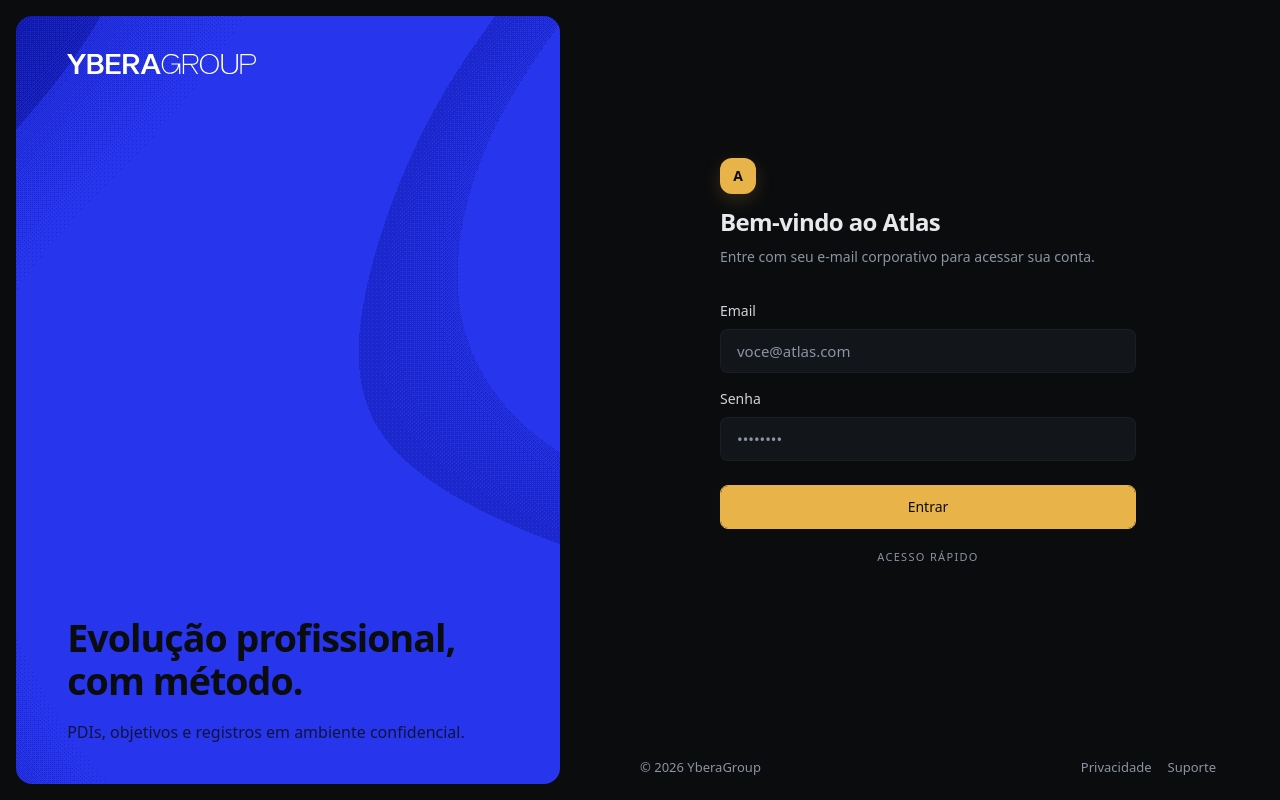
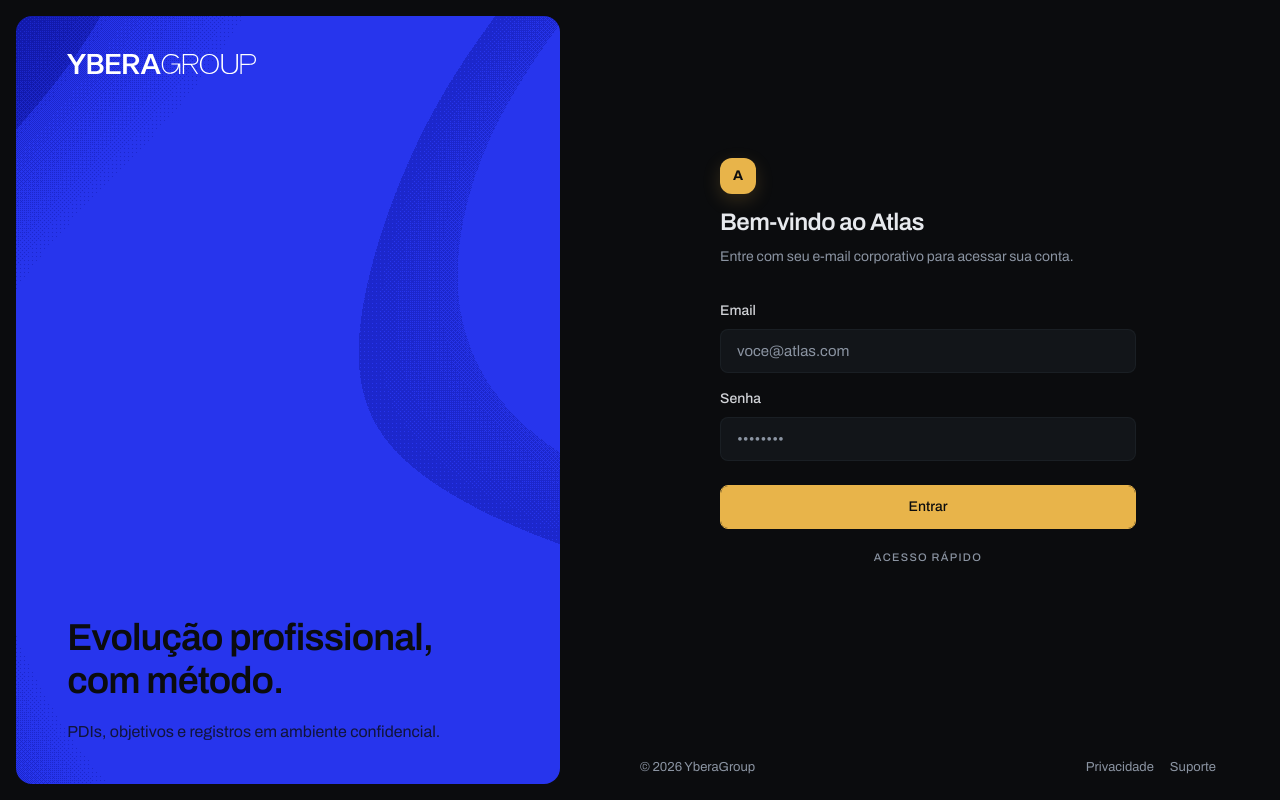
Before and after one commit to urlandesigner/Atlas-repositorio-demandas-, a Next.js app: page /login in a window 1280 px wide. Built offline with nearby package versions, Linux system fonts and the light colour scheme; no server answers.

Commit message:
Remove fonte fantasma CursorGothic e aplica Archivo em body e headings

```diff
--- a/src/app/globals.css
+++ b/src/app/globals.css
@@ -95,11 +95,6 @@
 }
 
 :root {
-  /* Fonte editorial — preservada da paleta anterior; não faz parte do escopo
-     de cor desta task e não é redefinida por tema. */
-  --font-editorial-sans:
-    "CursorGothic", system-ui, "Helvetica Neue", Helvetica, Arial, sans-serif;
-
   /* Superfícies — elevação no escuro é superfície mais clara, não sombra. */
   --background: #0B0C0E;
   --card: #121519;
@@ -279,7 +274,7 @@
   }
   body {
     @apply bg-background text-foreground;
-    font-family: var(--font-editorial-sans);
+    font-family: var(--font-sans);
     font-feature-settings: "kern", "liga", "calt";
     letter-spacing: var(--tracking-normal);
     line-height: 1.5;
@@ -289,7 +284,7 @@
   h2,
   h3,
   h4 {
-    font-family: var(--font-editorial-sans);
+    font-family: var(--font-sans);
     font-weight: 400;
     letter-spacing: -0.02em;
     text-wrap: balance;
```
